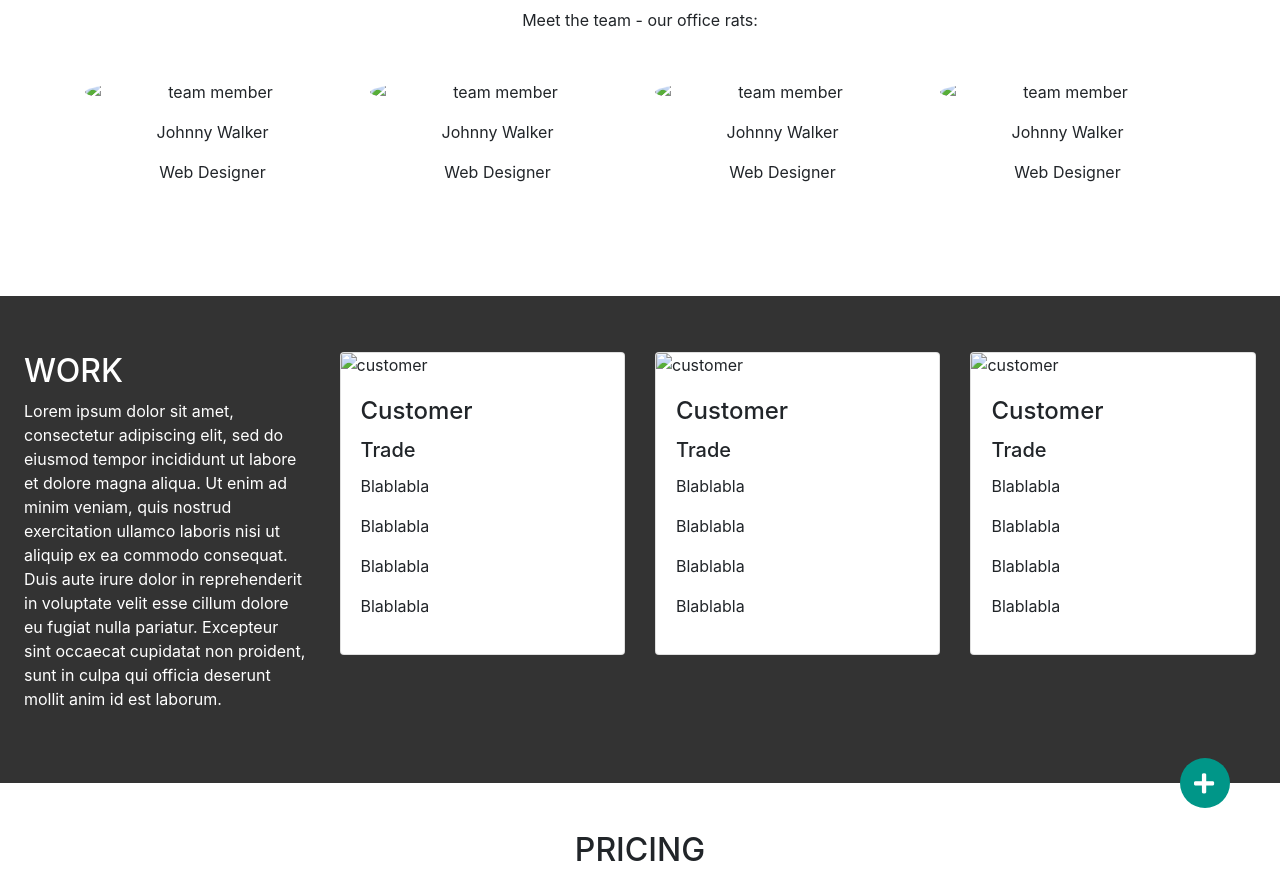
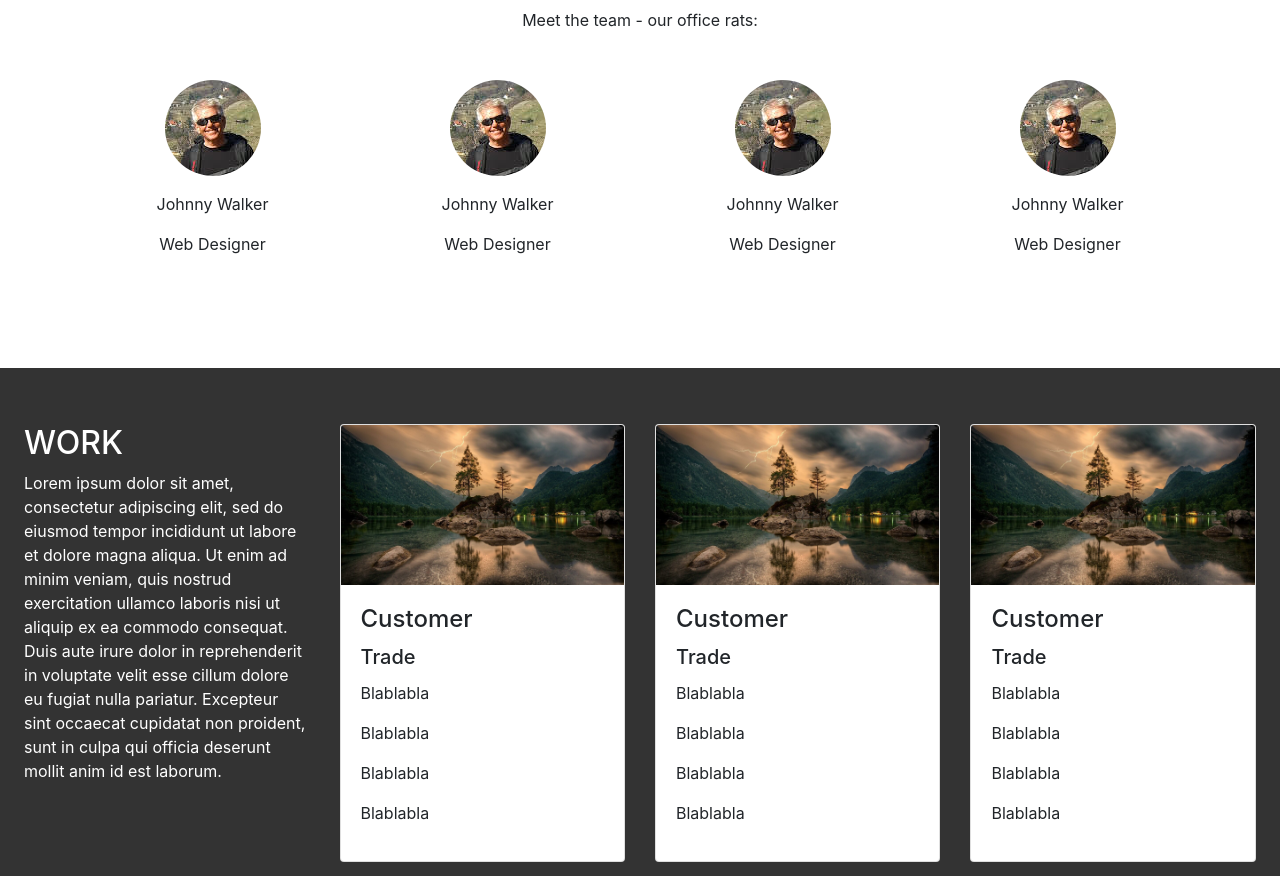
Before and after one commit to ahmedElnewery/bootstrap-project, a plain HTML site: page index.html in a window 1280 px wide. Shown: the part 536-1412 px from the top of the page. Drawn offline with nearby package versions, Linux system fonts and the light colour scheme; the site is published under a folder, as on GitHub Pages, so addresses that start at the root find nothing.

Commit message:
fixing pics

```diff
--- a/index.html
+++ b/index.html
@@ -74,7 +74,7 @@
                     </div>
                 </div>
                 <div class="carousel-item active">
-                    <img src="/images/rain.jpg" class="d-block w-100" alt="rain">
+                    <img src="images/rain.jpg" class="d-block w-100" alt="rain">
                     <div class="carousel-caption d-none d-md-block">
                         <h5>Second slide label</h5>
                         <p>Some representative placeholder content for the second slide.</p>
@@ -108,28 +108,28 @@
                 <div class="row my-5">
                     <div class="col-sm-3">
                         <div class="team-card ">
-                            <img class="rounded-circle team-img " src="/images/avatar.jpg" alt="team member">
+                            <img class="rounded-circle team-img " src="images/avatar.jpg" alt="team member">
                             <p class="my-3">Johnny Walker </p>
                             <p class="">Web Designer </p>
                         </div>
                     </div>
                     <div class="col-sm-3">
                         <div class="team-card ">
-                            <img class="rounded-circle team-img" src="/images/avatar.jpg" alt="team member">
+                            <img class="rounded-circle team-img" src="images/avatar.jpg" alt="team member">
                             <p class="my-3">Johnny Walker </p>
                             <p class="">Web Designer </p>
                         </div>
                     </div>
                     <div class="col-sm-3">
                         <div class="team-card ">
-                            <img class="rounded-circle team-img" src="/images/avatar.jpg" alt="team member">
+                            <img class="rounded-circle team-img" src="images/avatar.jpg" alt="team member">
                             <p class="my-3">Johnny Walker </p>
                             <p class="">Web Designer </p>
                         </div>
                     </div>
                     <div class="col-sm-3">
                         <div class="team-card ">
-                            <img class="rounded-circle team-img" src="/images/avatar.jpg" alt="team member">
+                            <img class="rounded-circle team-img" src="images/avatar.jpg" alt="team member">
                             <p class="my-3">Johnny Walker </p>
                             <p class="">Web Designer </p>
                         </div>
@@ -159,7 +159,7 @@
 
                     <div class="col-sm-4">
                         <div class="card">
-                            <img src="/images/nature.jpg" class="card-img-top" alt="customer">
+                            <img src="images/nature.jpg" class="card-img-top" alt="customer">
                             <div class="card-body">
                                 <h4 class="card-title">Customer</h4>
                                 <h5 class="card-title">Trade</h5>
@@ -172,7 +172,7 @@
                     </div>
                     <div class="col-sm-4">
                         <div class="card">
-                            <img src="/images/nature.jpg" class="card-img-top" alt="customer">
+                            <img src="images/nature.jpg" class="card-img-top" alt="customer">
                             <div class="card-body">
                                 <h4 class="card-title">Customer</h4>
                                 <h5 class="card-title">Trade</h5>
@@ -185,7 +185,7 @@
                     </div>
                     <div class="col-sm-4">
                         <div class="card">
-                            <img src="/images/nature.jpg" class="card-img-top" alt="customer">
+                            <img src="images/nature.jpg" class="card-img-top" alt="customer">
                             <div class="card-body">
                                 <h4 class="card-title">Customer</h4>
                                 <h5 class="card-title">Trade</h5>
```
